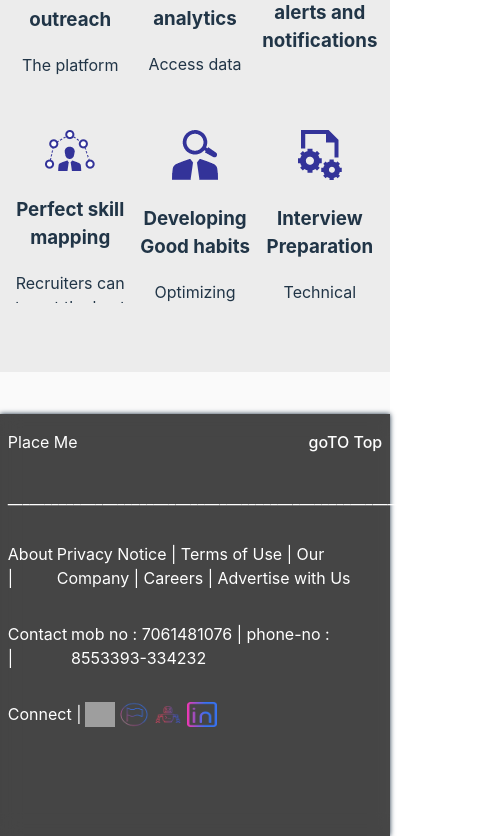
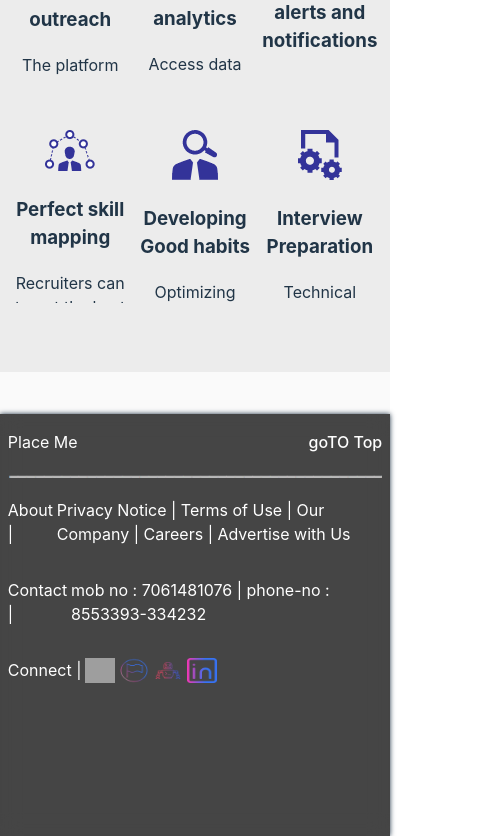
Before and after one commit to codinggita/Place-Me, a React (Vite) app: page / in a window 390 px wide. Shown: the part 4076-4912 px from the top of the page, 482 px wide, since content can reach past the window. Built offline with nearby package versions, Linux system fonts and the light colour scheme; grey boxes are pictures that could not be loaded.

Commit message:
some changes for footer

```diff
--- a/src/Home.css
+++ b/src/Home.css
@@ -426,6 +426,6 @@ footer{
   margin-left: -3vw;
   margin-top: -9vh;
 }
-#resline1{
+#resline{
   display: none;
 }
--- a/src/Home.jsx
+++ b/src/Home.jsx
@@ -17,6 +17,7 @@ import fbicon from './assets/facebook.png'
 import ldinicon from './assets/linkedin.png'
 import githubicon from './assets/github.png'
 import subsicon from './assets/subscimg.png'
+import resline from './assets/footerline.png'
 function home() {
     // const [count, setCount] = useState(0)
 
@@ -225,9 +226,7 @@ function home() {
             </div>
             <p id='line1'>___________________________________________________________________________________________________________________________________________________________________________________
             </p>
-            <p id='resline1'>
-              _________________________________________________________________
-            </p>
+            <img id='resline' src={resline} alt='.....'></img>
             <div id='footabout'>
             <p>About |</p>
             <p>Privacy Notice | Terms of Use | Our Company | Careers  | Advertise with Us</p>
--- a/src/HomeResp.css
+++ b/src/HomeResp.css
@@ -181,8 +181,9 @@ footer{
 
     display: none;
 }
-#resline1{
+#resline{
     display: block;
+    width: 96vw;
 }
 
 }
```
Also changed, not shown: src/assets/footerline.png (added).
